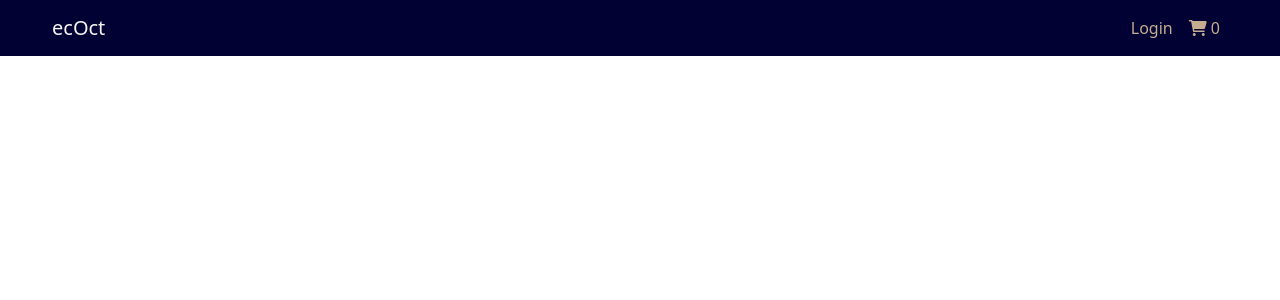
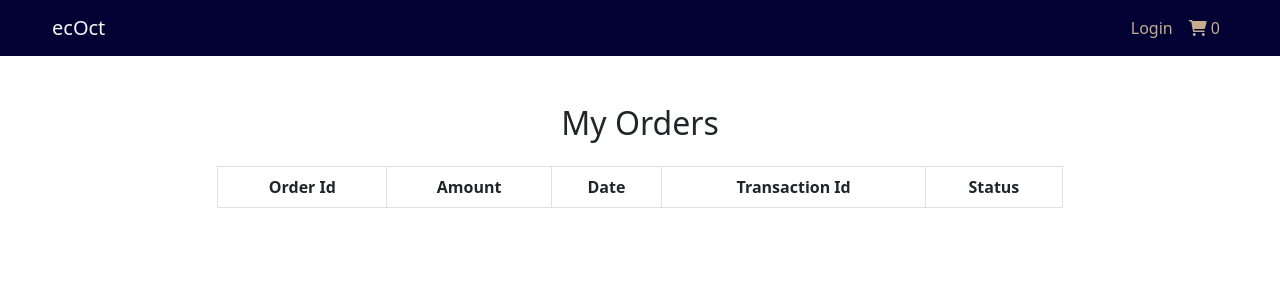
Before and after one commit to Sahim-Nazif/ecOct-FrontEnd, a React (Create React App) app: page /orders in a window 1280 px wide. Shown: the top 300 px of the page. Built offline with nearby package versions, Linux system fonts and the light colour scheme.

Commit message:
created order screen component

```diff
--- a/src/App.js
+++ b/src/App.js
@@ -8,6 +8,7 @@ import Productdescscreen from './screens/Productdescscreen';
 import Cartscreen from './screens/Cartscreen'
 import Signup from './screens/Signup';
 import Loginscreen from './screens/Loginscreen'
+import Orderscreen from './screens/Orderscreen'
 
 const App=()=> {
   return (
@@ -21,6 +22,7 @@ const App=()=> {
         <Route path='/cart' component={Cartscreen}/>
         <Route path='/signup' component={Signup}/>
         <Route path='/login' component={Loginscreen}/>
+        <Route path='/orders' component={Orderscreen}/>
         </Switch>
       </BrowserRouter>
 
--- /dev/null
+++ b/src/screens/Orderscreen.js
@@ -0,0 +1,29 @@
+import React from 'react'
+
+const Orderscreen = () => {
+
+
+    return (
+        <div >
+            <div className='row justify-content-center mt-5'>
+                <div className='col-md-8'>
+                    <h2>My Orders</h2>
+                    <table className='table table-bordered mt-4'>
+                        <thead>
+                            <tr>
+                                <th>Order Id</th>
+                                <th>Amount</th>
+                                <th>Date</th>
+                                <th>Transaction Id</th>
+                                <th>Status</th>
+                            </tr>
+                        </thead>
+                    </table>
+                </div>
+            </div>
+
+        </div>
+    )
+}
+
+export default Orderscreen
```
